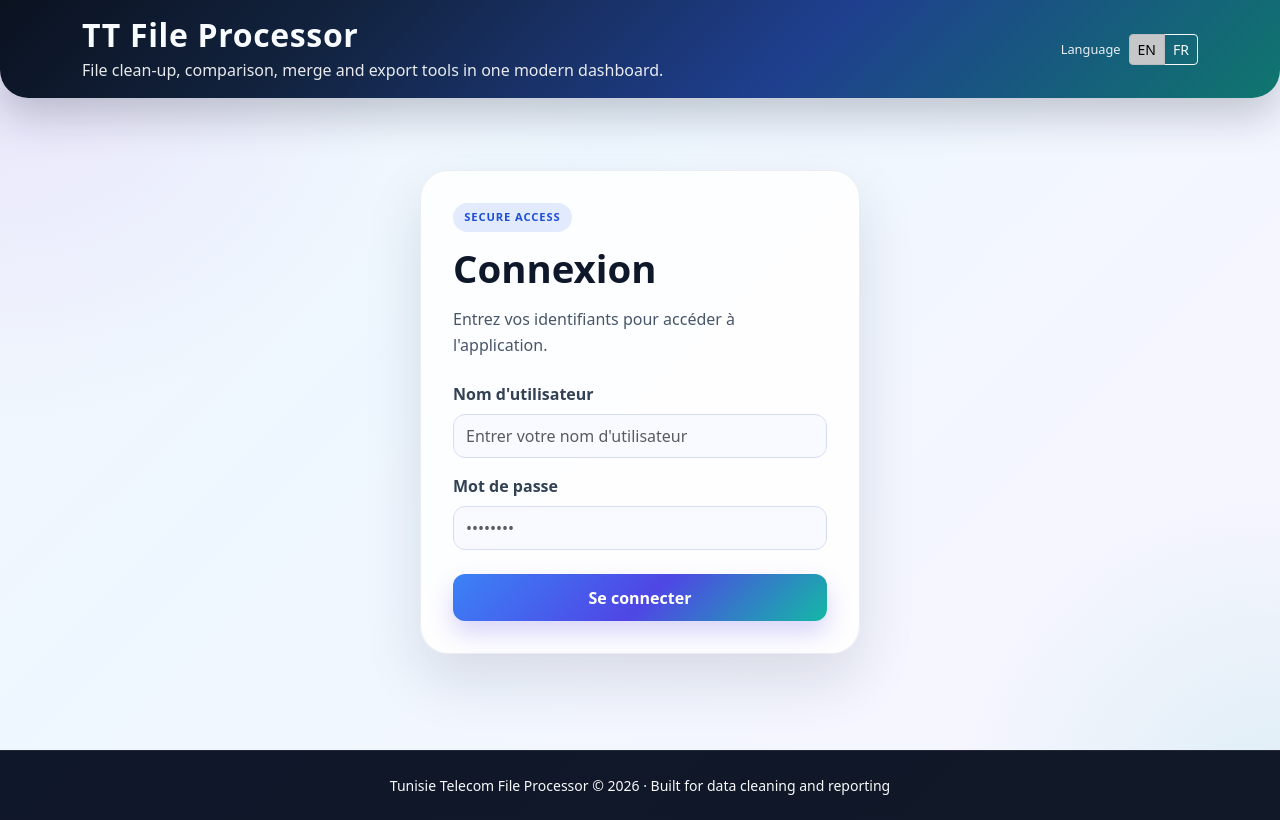
After one commit to koussay0/Files-Organization-System-TT, a Flask app: page /login in a window 1280 px wide. The commit adds this page. Run offline with Flask 3, Linux system fonts and the light colour scheme; some libraries are stand-ins or nearby versions.

Commit message:
Improve login UI and styling polish

```diff
--- a/app/__init__.py
+++ b/app/__init__.py
@@ -10,6 +10,11 @@ def create_app():
         UPLOAD_FOLDER=os.path.join(app.instance_path, "uploads"),
         OUTPUT_FOLDER=os.path.join(app.instance_path, "outputs"),
         MAX_CONTENT_LENGTH=None,
+        ALLOWED_USERS={
+            "admin": "admin123",
+            # Replace these values with your real app credentials.
+            # Example: "username": "password"
+        },
     )
 
     translations = {
@@ -74,6 +79,14 @@ def create_app():
             lang = "en"
         session["lang"] = lang
 
+    @app.before_request
+    def require_login():
+        open_routes = {"main.login", "static", "main.set_language"}
+        if request.endpoint in open_routes:
+            return None
+        if not session.get("authenticated"):
+            return redirect(url_for("main.login"))
+
     @app.context_processor
     def inject_language():
         lang = session.get("lang", "en")
--- a/app/routes/main.py
+++ b/app/routes/main.py
@@ -1,6 +1,31 @@
-from flask import Blueprint, redirect, request, session, url_for, render_template
+from flask import Blueprint, redirect, request, session, url_for, render_template, flash, current_app
 
 bp = Blueprint("main", __name__)
+
+
+@bp.route("/login", methods=["GET", "POST"])
+def login():
+    if request.method == "POST":
+        username = request.form.get("username", "").strip()
+        password = request.form.get("password", "")
+        allowed_users = current_app.config.get("ALLOWED_USERS", {})
+
+        if username in allowed_users and allowed_users[username] == password:
+            session["authenticated"] = True
+            session["username"] = username
+            flash("Connexion réussie.", "success")
+            return redirect(url_for("main.index"))
+
+        flash("Nom d'utilisateur ou mot de passe invalide.", "danger")
+
+    return render_template("login.html")
+
+
+@bp.route("/logout")
+def logout():
+    session.clear()
+    flash("Vous avez été déconnecté.", "info")
+    return redirect(url_for("main.login"))
 
 
 @bp.route("/")
--- a/app/static/css/style.css
+++ b/app/static/css/style.css
@@ -1,20 +1,107 @@
 body {
-    background: linear-gradient(135deg, #f4f7ff 0%, #eef9ff 35%, #f8f5ff 100%);
-    color: #1b2a41;
+    background:
+        radial-gradient(circle at top left, rgba(138, 92, 246, 0.12), transparent 28%),
+        radial-gradient(circle at bottom right, rgba(20, 184, 166, 0.12), transparent 22%),
+        linear-gradient(135deg, #f4f6fb 0%, #eef7ff 35%, #f9f5ff 100%);
+    color: #152033;
     min-height: 100vh;
 }
 
+.login-shell {
+    display: flex;
+    align-items: center;
+    justify-content: center;
+    min-height: calc(100vh - 220px);
+    padding: 2rem 1rem;
+}
+
+.login-panel {
+    width: min(100%, 440px);
+    background: rgba(255, 255, 255, 0.87);
+    border: 1px solid rgba(148, 163, 184, 0.18);
+    border-radius: 28px;
+    box-shadow: 0 26px 58px rgba(15, 23, 42, 0.12);
+    padding: 2rem;
+    backdrop-filter: blur(10px);
+}
+
+.login-brand {
+    margin-bottom: 1rem;
+}
+
+.login-badge {
+    display: inline-block;
+    padding: 0.38rem 0.7rem;
+    background: rgba(37, 99, 235, 0.12);
+    color: #1d4ed8;
+    font-size: 0.7rem;
+    font-weight: 700;
+    letter-spacing: 0.08em;
+    text-transform: uppercase;
+    border-radius: 999px;
+    margin-bottom: 0.8rem;
+}
+
+.login-brand h2 {
+    margin: 0;
+    font-size: clamp(2rem, 4vw, 2.4rem);
+    font-weight: 800;
+    color: #0f172a;
+}
+
+.login-subtitle {
+    color: #475569;
+    margin-bottom: 1.5rem;
+    line-height: 1.6;
+}
+
+.login-form .form-label {
+    font-weight: 600;
+    color: #334155;
+}
+
+.user-chip {
+    display: inline-flex;
+    align-items: center;
+    gap: 0.7rem;
+    padding: 0.45rem 0.8rem;
+    border-radius: 999px;
+    background: rgba(255,255,255,0.08);
+    border: 1px solid rgba(255,255,255,0.12);
+    color: #fff;
+}
+
+.user-name {
+    font-weight: 700;
+    letter-spacing: 0.02em;
+}
+
+.logout-btn {
+    border-radius: 999px;
+    font-weight: 700;
+    padding: 0.35rem 0.8rem;
+    background: rgba(255,255,255,0.12);
+    border: 1px solid rgba(255,255,255,0.16);
+    color: #fff;
+}
+
+.logout-btn:hover {
+    background: rgba(255,255,255,0.18);
+    color: #fff;
+}
+
 .app-header {
-    background: linear-gradient(135deg, #0f172a 0%, #1d4ed8 38%, #0ea5e9 100%);
+    background: linear-gradient(135deg, #0b1220 0%, #12233f 26%, #1f3f8e 62%, #0f766e 100%);
     color: #fff;
-    border-radius: 0 0 26px 26px;
-    box-shadow: 0 18px 40px rgba(37, 99, 235, 0.18);
+    border-radius: 0 0 28px 28px;
+    box-shadow: 0 18px 40px rgba(17, 24, 39, 0.22);
 }
 
 .app-title {
     font-size: 2rem;
     font-weight: 800;
     letter-spacing: 0.02em;
+    color: #f8fbff;
 }
 
 .app-subtitle {
@@ -219,15 +308,19 @@ body {
 }
 
 .btn-primary {
-    background: linear-gradient(135deg, #2563eb 0%, #0ea5e9 100%);
+    background: linear-gradient(135deg, #3b82f6 0%, #4f46e5 52%, #14b8a6 100%);
     border: none;
     border-radius: 12px;
-    padding: 0.7rem 1.2rem;
-    font-weight: 600;
+    padding: 0.72rem 1.2rem;
+    font-weight: 700;
+    box-shadow: 0 12px 24px rgba(79, 70, 229, 0.22);
+    transition: transform 0.18s ease, box-shadow 0.18s ease;
 }
 
 .btn-primary:hover {
-    background: linear-gradient(135deg, #1d4ed8 0%, #0284c7 100%);
+    background: linear-gradient(135deg, #2563eb 0%, #4338ca 52%, #0f9d94 100%);
+    transform: translateY(-1px);
+    box-shadow: 0 16px 28px rgba(79, 70, 229, 0.26);
 }
 
 .btn-outline-primary {
@@ -241,12 +334,15 @@ body {
 .form-control,
 .form-select {
     border-radius: 12px;
-    border: 1px solid #dbeafe;
+    border: 1px solid #d5def3;
     min-height: 44px;
+    background: rgba(248, 250, 255, 0.9);
+    color: #162033;
 }
 
 .form-control:focus,
 .form-select:focus {
-    box-shadow: 0 0 0 0.2rem rgba(59, 130, 246, 0.15);
-    border-color: #7cc6ff;
+    box-shadow: 0 0 0 0.22rem rgba(99, 102, 241, 0.14);
+    border-color: #8b8ff7;
+    background: #fff;
 }
--- a/app/templates/base.html
+++ b/app/templates/base.html
@@ -16,12 +16,22 @@
         <p class="app-subtitle mb-0">{{ translations.tagline }}</p>
       </div>
       <div class="d-flex align-items-center gap-3 flex-wrap justify-content-end">
+        {% if session.get('authenticated') %}
           <nav class="nav nav-pills nav-fill app-nav">
             <a class="nav-link" href="{{ url_for('main.index') }}">{{ translations.home }}</a>
             <a class="nav-link" href="{{ url_for('single_file.home') }}">{{ translations.single_file }}</a>
             <a class="nav-link" href="{{ url_for('multi_file.home') }}">{{ translations.compare_files }}</a>
             <a class="nav-link" href="{{ url_for('multi_file.merge') }}">{{ translations.merge_files }}</a>
           </nav>
+        {% endif %}
+
+        {% if session.get('authenticated') %}
+          <div class="user-chip">
+            <span class="user-name">{{ session.get('username', 'User') }}</span>
+            <a class="btn btn-sm btn-light logout-btn" href="{{ url_for('main.logout') }}">Déconnexion</a>
+          </div>
+        {% endif %}
+
         <div class="lang-picker">
           <span class="lang-label">{{ translations.language }}</span>
           <div class="btn-group btn-group-sm" role="group" aria-label="Language selector">
--- /dev/null
+++ b/app/templates/login.html
@@ -0,0 +1,25 @@
+{% extends "base.html" %}
+{% block content %}
+<div class="login-shell">
+  <div class="login-panel">
+    <div class="login-brand">
+      <span class="login-badge">Secure access</span>
+      <h2>Connexion</h2>
+    </div>
+
+    <p class="login-subtitle">Entrez vos identifiants pour accéder à l'application.</p>
+
+    <form method="post" class="login-form">
+      <div class="mb-3">
+        <label for="username" class="form-label">Nom d'utilisateur</label>
+        <input type="text" class="form-control" id="username" name="username" placeholder="Entrer votre nom d'utilisateur" required>
+      </div>
+      <div class="mb-4">
+        <label for="password" class="form-label">Mot de passe</label>
+        <input type="password" class="form-control" id="password" name="password" placeholder="••••••••" required>
+      </div>
+      <button type="submit" class="btn btn-primary w-100">Se connecter</button>
+    </form>
+  </div>
+</div>
+{% endblock %}
```
Also changed, not shown: other parts of app/static/css/style.css (+14 -12 lines), run.py (line endings or trailing spaces). Lines whose indentation alone changed are shown as unchanged.
